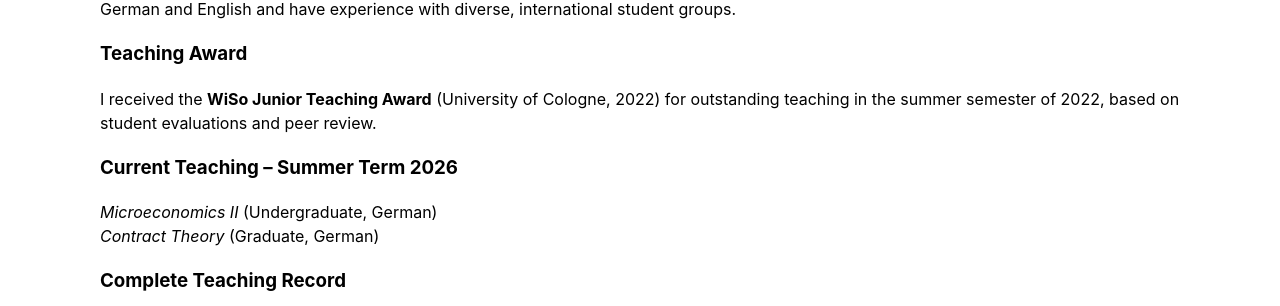
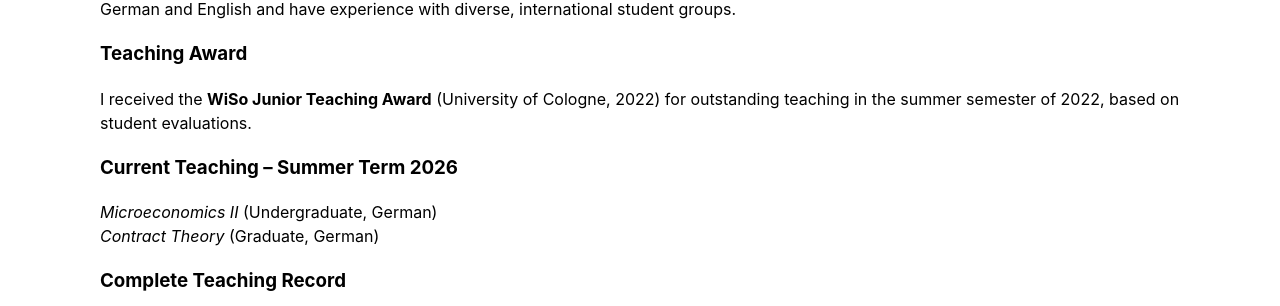
Before and after one commit to yerondiaye/yerondiaye.github.io, a Jekyll site: the page teaching.html, which Jekyll copies as it is, in a window 1280 px wide. Shown: the part 511-817 px from the top of the page. Built offline with Jekyll 4.4.1, drawn with Linux system fonts in a browser that asks for light colours.

Commit message:
Update teaching.html

```diff
--- a/teaching.html
+++ b/teaching.html
@@ -28,7 +28,7 @@
             <p>I believe in combining economic theory with hands-on application. In my courses, I have taught both <i>theory</i> as well as  empirical and experimental <i>methods</i> to help students develop both analytical skills and an intuitive understanding of strategic interaction. I encourage students to connect microeconomic reasoning to real-world institutions in health care, auctions, and political decision-making. I teach in both German and English and have experience with diverse, international student groups.</p>
 
            <h3>Teaching Award</h3>
-            <p>I received the <b>WiSo Junior Teaching Award</b> (University of Cologne, 2022) for outstanding teaching in the summer semester of 2022, based on student evaluations and peer review.</p>
+            <p>I received the <b>WiSo Junior Teaching Award</b> (University of Cologne, 2022) for outstanding teaching in the summer semester of 2022, based on student evaluations.</p>
 
             <h3>Current Teaching &ndash; Summer Term 2026</h3>
             <p>
```
